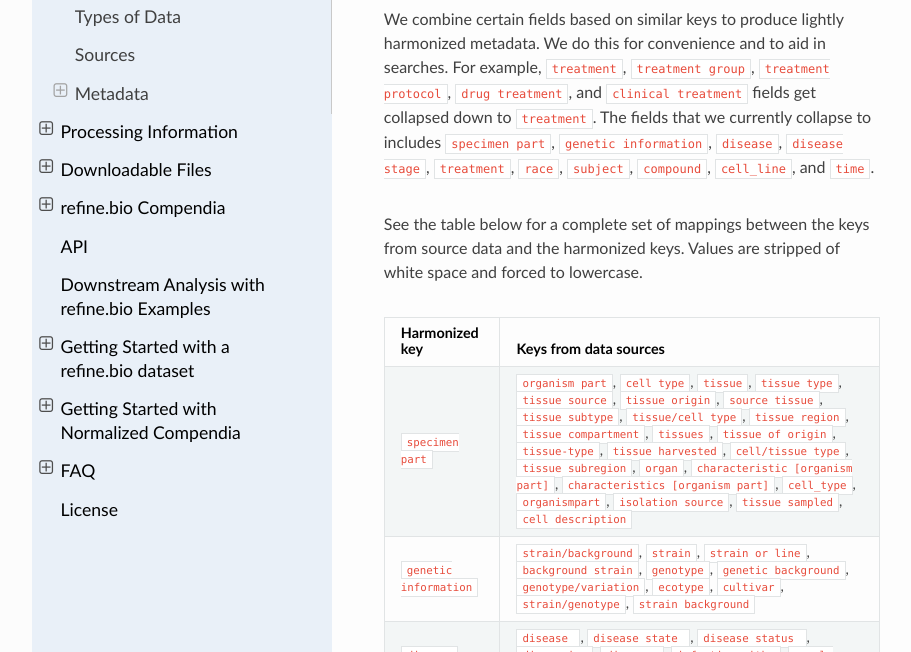
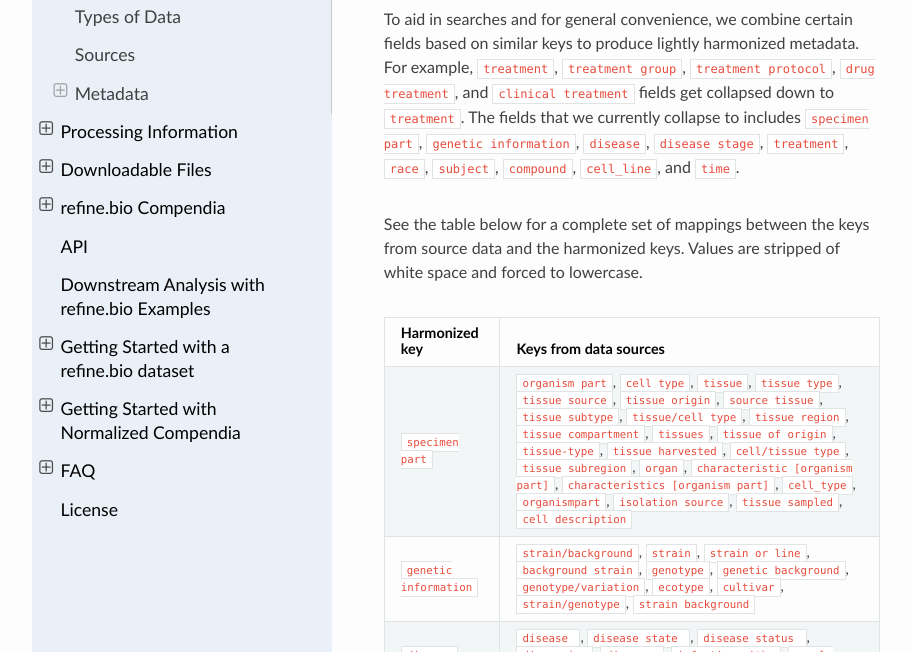
Before and after one commit to AlexsLemonade/refinebio-docs, a Sphinx documentation site: the page built from docs/main_text.md, in a window 1280 px wide and 900 px high, scrolled down 1822 px, cut to the strip 248-900 px from the top of the window. Shown: the whole strip, without its empty margins (158-1069 px from the left). Built offline with Sphinx 7.4.7 and the Read the Docs theme 2.0.0, drawn with Linux system fonts in a browser that asks for light colours.

Commit message:
Apply suggestions from code review

```diff
--- a/docs/main_text.md
+++ b/docs/main_text.md
@@ -42,8 +42,7 @@ We have put some processes in place to smooth out some of these issues.
 
 ![harmonized-metadata](https://user-images.githubusercontent.com/15315514/44549202-5eefc800-a6ee-11e8-8a7b-57826f0153f2.png)
 
-We combine certain fields based on similar keys to produce lightly harmonized metadata.
-We do this for convenience and to aid in searches.
+To aid in searches and for general convenience, we combine certain fields based on similar keys to produce lightly harmonized metadata.
 For example, `treatment`, `treatment group`, `treatment protocol`, `drug treatment`, and `clinical treatment` fields get collapsed down to `treatment`.
 The fields that we currently collapse to includes `specimen part`, `genetic information`, `disease`, `disease stage`, `treatment`, `race`, `subject`, `compound`, `cell_line`, and `time`.
 
```
